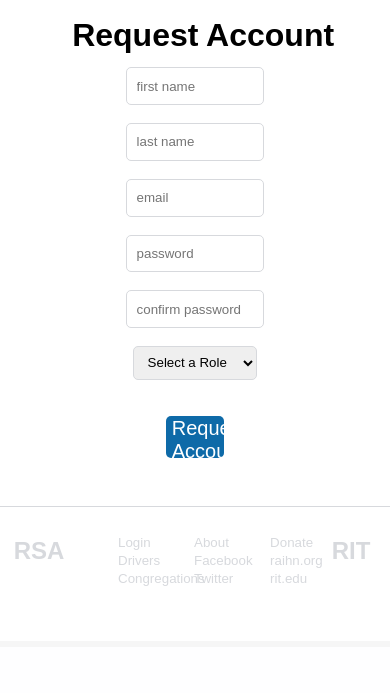
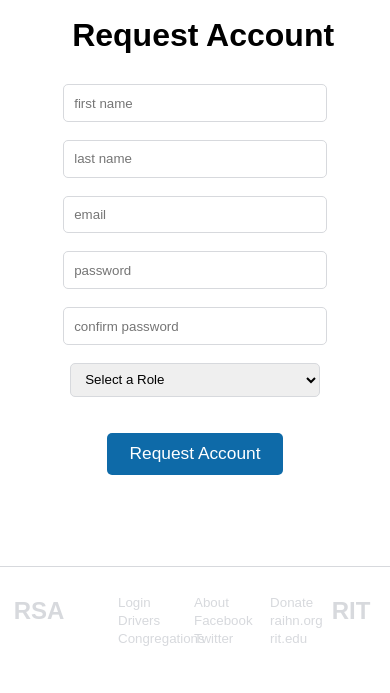
Before and after one commit to takzi/RSA, a PHP site: page /templates/request_account.php in a window 390 px wide. Shown: the part 197-890 px from the top of the page. Before the commit the page ends 783 px from the top, so only its background shows below. Run offline with PHP 8.4, Linux system fonts and the light colour scheme.

Commit message:
Entire site is now mobile friendly.

```diff
--- a/public_html/css/request_account_form.css
+++ b/public_html/css/request_account_form.css
@@ -4,7 +4,7 @@
  * @author     Kristen Merritt
  * @author     Chevy Mac
  * @version    Release: 1.0
- * @date       11/26/2017
+ * @date       11/30/2017
  */
 
 /***************************
@@ -74,3 +74,25 @@
 .hide {
     display: none !important;
 }
+
+/**************************
+ * * * * * MOBILE * * * * *
+ **************************/
+
+/* Design for screen-width <= 1065px */
+@media screen and (max-width:1065px) {
+	#request_account_form {
+		width: 80vw;
+		left: 30%;
+		margin: -20vh 0 0 -20vw;
+	}
+
+	#request_account_form button {
+		width: 45vw;
+		font-size: 13pt;
+	}
+
+	#footer {
+		padding-top: 60px;
+	}
+}
```
Also changed, not shown: public_html/css/admin.css (+43 -1 lines).
